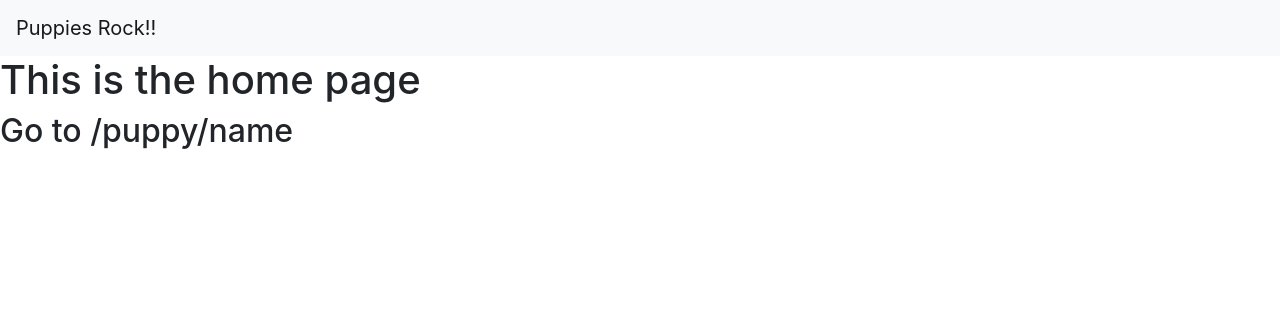
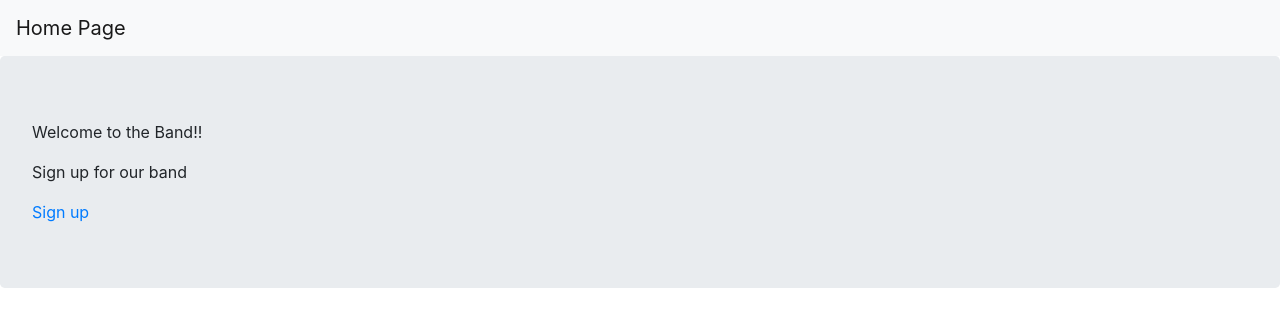
Before and after one commit to satishbabu/hello-flask, a Flask app: page / in a window 1280 px wide. Shown: the top 327 px of the page. Run offline with Flask 2, Linux system fonts and the light colour scheme; some libraries are stand-ins or nearby versions.

Commit message:
Added a form for signup and error handling

```diff
--- a/basic.py
+++ b/basic.py
@@ -1,4 +1,4 @@
-from flask import Flask, render_template
+from flask import Flask, render_template, request
 
 app = Flask(__name__)
 
@@ -7,14 +7,20 @@ def index():
     return render_template('home.html')
 
 
-@app.route('/puppy/<name>')
-def hello_name(name):
-    return render_template('puppy.html', name=name)
+@app.route('/signup_form')
+def signup_form():
+    return render_template('signup.html')
 
-@app.route('/puppies')
-def display_puppies():
-    puppies = ['Fluffy', 'Mowgli', 'Clifford']
-    return render_template('puppies.html', puppies=puppies)
+
+@app.route('/thank_you')
+def thank_you():
+    first = request.args.get('first')
+    last = request.args.get('last')
+    return render_template('thankyou.html', first=first, last=last)
+
+@app.errorhandler(404)
+def page_not_found(e):
+    return render_template('404.html'), 404
 
 
 if __name__ == '__main__':
--- a/templates/base.html
+++ b/templates/base.html
@@ -7,7 +7,7 @@
 
   <body>
       <nav class="navbar navbar-expand-lg navbar-light bg-light">
-          <a class="navbar-brand" href="{{ url_for('index') }}">Puppies Rock!!</a>
+          <a class="navbar-brand" href="{{ url_for('index') }}">Home Page</a>
       </nav>
   </body>
 
--- a/templates/home.html
+++ b/templates/home.html
@@ -2,7 +2,10 @@
 
 {% block content %}
 
-<h1>This is the home page</h1>
-<h2> Go to /puppy/name </h2>
+    <div class="jumbotron">
+        <p>Welcome to the Band!!</p>
+        <p>Sign up for our band</p>
+        <a href="{{url_for('signup_form')}}">Sign up</a>
+    </div>
 
-{% endblock content %}
+{% endblock %}
```
Also changed, not shown: templates/404.html (added, +9 -0 lines), templates/signup.html (added, +19 -0 lines), templates/thankyou.html (added, +11 -0 lines).
